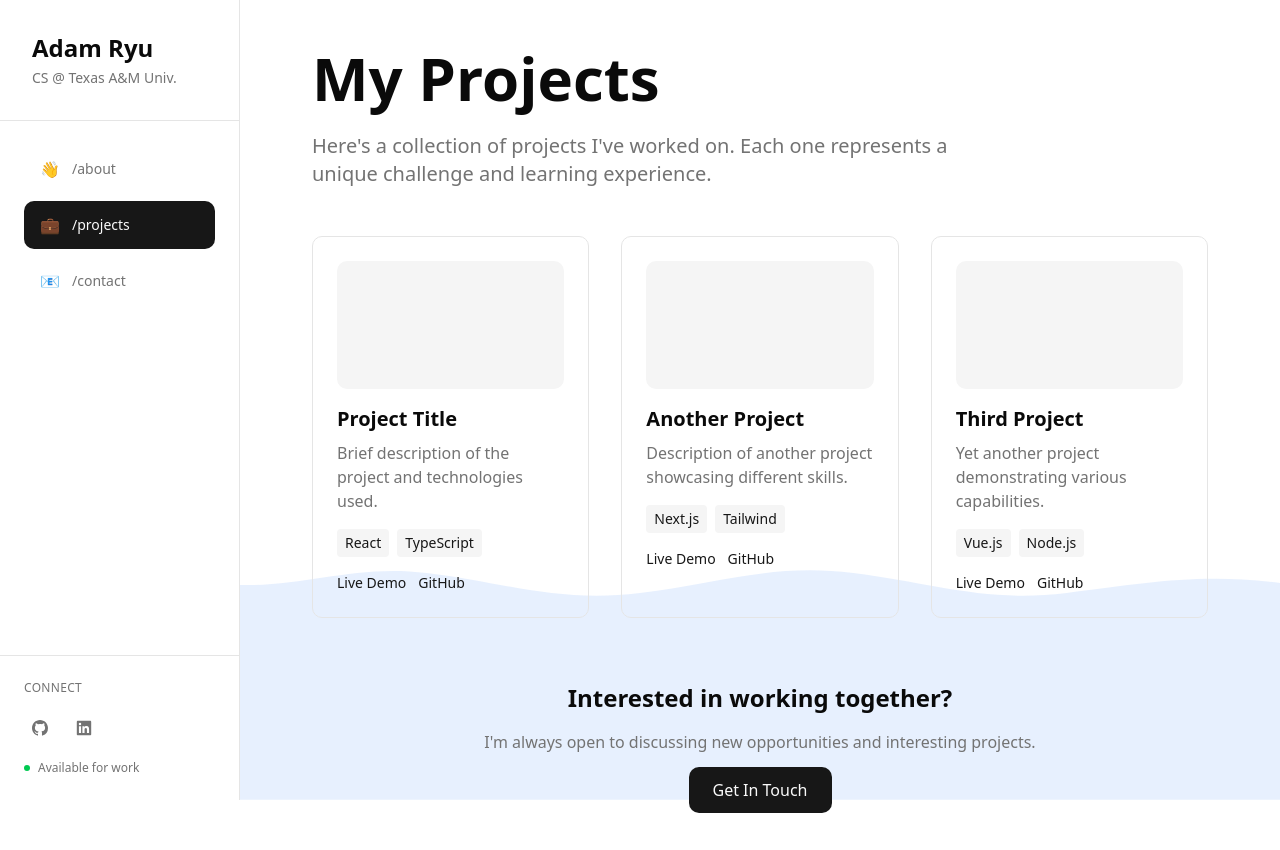
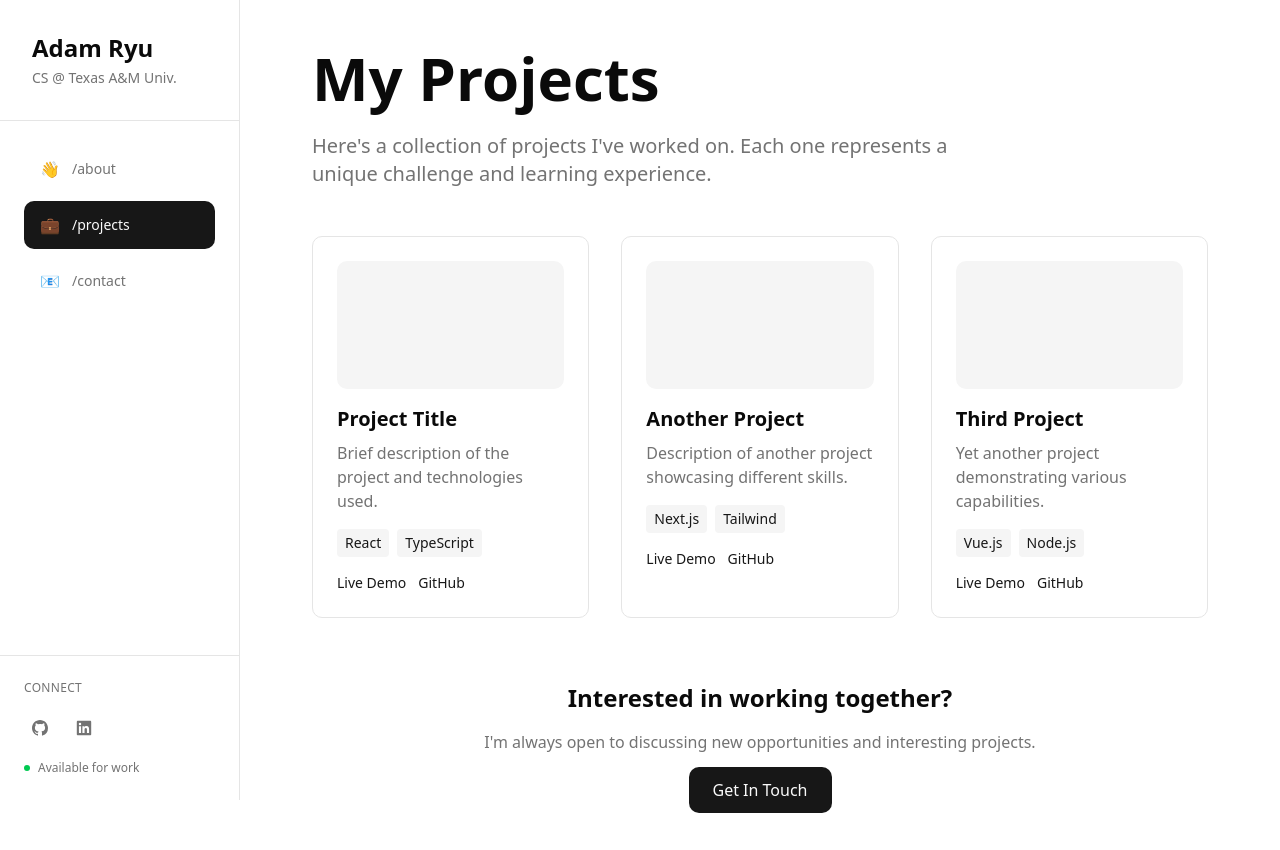
Before and after one commit to adavidryu/portfolio, a Next.js app: page /projects in a window 1280 px wide. Built offline with nearby package versions, Linux system fonts and the light colour scheme.

Commit message:
feat: removed all traces of wave design

```diff
--- a/app/contact/page.tsx
+++ b/app/contact/page.tsx
@@ -3,7 +3,6 @@
 import { useState } from 'react';
 import SideNav from '../../components/SideNav';
 import ContentArea from '../../components/ContentArea';
-import WaveBackground from '../../components/WaveBackground';
 
 export default function Contact() {
   const [isSubmitted, setIsSubmitted] = useState(false);
@@ -34,7 +33,6 @@ export default function Contact() {
   };
   return (
     <div className="min-h-screen bg-background text-foreground flex relative">
-      <WaveBackground />
       <SideNav currentPage="contact" />
 
       <ContentArea>
--- a/app/page.tsx
+++ b/app/page.tsx
@@ -1,11 +1,9 @@
 import SideNav from '../components/SideNav';
 import ContentArea from '../components/ContentArea';
-import WaveBackground from '../components/WaveBackground';
 
 export default function Home() {
   return (
     <div className="min-h-screen bg-background text-foreground flex relative">
-      <WaveBackground />
       <SideNav currentPage="about" />
 
       <ContentArea>
--- a/app/projects/page.tsx
+++ b/app/projects/page.tsx
@@ -1,11 +1,9 @@
 import SideNav from '../../components/SideNav';
 import ContentArea from '../../components/ContentArea';
-import WaveBackground from '../../components/WaveBackground';
 
 export default function Projects() {
   return (
     <div className="min-h-screen bg-background text-foreground flex relative">
-      <WaveBackground />
       <SideNav currentPage="projects" />
 
       <ContentArea>
--- a/components/WaveBackground.tsx
+++ /dev/null
@@ -1,33 +0,0 @@
-'use client';
-
-export default function WaveBackground() {
-  return (
-    <>
-      <div className="fixed bottom-0 left-0 right-0 h-1/3 z-0">
-        <svg
-          className="w-full h-full"
-          viewBox="0 0 1440 400"
-          preserveAspectRatio="none"
-        >
-          <path
-            fill="rgba(59, 130, 246, 0.12)"
-            d="M 0,90 C 90,95 150,60 240,75 C 330,90 390,45 480,60 C 570,75 630,105 720,90 C 810,75 870,45 960,60 C 1050,75 1110,105 1200,90 C 1290,75 1350,60 1440,75 L 1440,400 L 0,400 Z"
-            className="wave-path"
-          >
-            <animate
-              attributeName="d"
-              dur="12s"
-              repeatCount="indefinite"
-              values="
-                M 0,90 C 90,95 150,60 240,75 C 330,90 390,45 480,60 C 570,75 630,105 720,90 C 810,75 870,45 960,60 C 1050,75 1110,105 1200,90 C 1290,75 1350,60 1440,75 L 1440,400 L 0,400 Z;
-                M 0,75 C 90,60 150,105 240,90 C 330,75 390,110 480,95 C 570,80 630,45 720,60 C 810,75 870,110 960,95 C 1050,80 1110,45 1200,60 C 1290,75 1350,95 1440,80 L 1440,400 L 0,400 Z;
-                M 0,95 C 90,80 150,115 240,100 C 330,85 390,50 480,65 C 570,80 630,115 720,100 C 810,85 870,50 960,65 C 1050,80 1110,115 1200,100 C 1290,85 1350,65 1440,80 L 1440,400 L 0,400 Z;
-                M 0,60 C 90,75 150,40 240,55 C 330,70 390,105 480,90 C 570,75 630,40 720,55 C 810,70 870,105 960,90 C 1050,75 1110,40 1200,55 C 1290,70 1350,90 1440,75 L 1440,400 L 0,400 Z;
-                M 0,90 C 90,95 150,60 240,75 C 330,90 390,45 480,60 C 570,75 630,105 720,90 C 810,75 870,45 960,60 C 1050,75 1110,105 1200,90 C 1290,75 1350,60 1440,75 L 1440,400 L 0,400 Z"
-            />
-          </path>
-        </svg>
-      </div>
-    </>
-  );
-}
```
